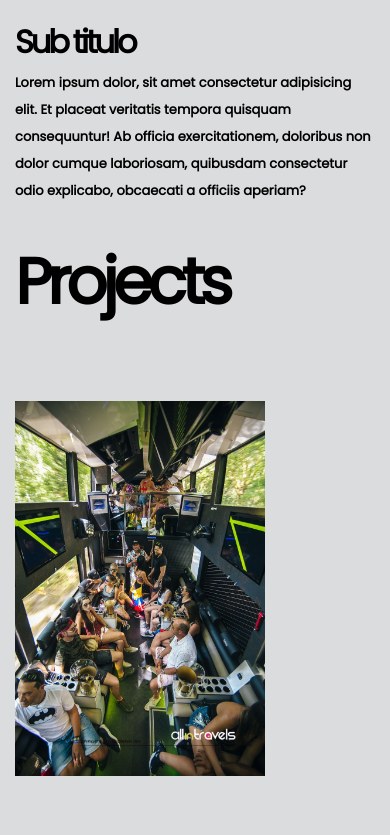
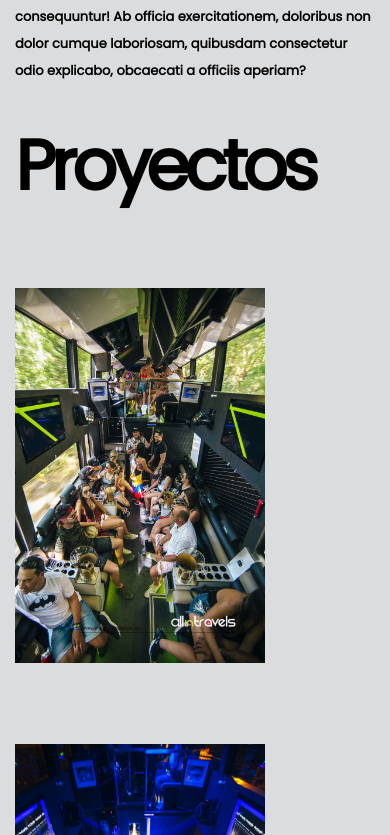
Before and after one commit to Kaziuz/dweb, a React (Create React App) app in the folder front/: page / in a window 390 px wide. Shown: the part 1069-1904 px from the top of the page. Built offline with nearby package versions, Linux system fonts and the light colour scheme; a web font is replaced by a local one.

Commit message:
empeizo a crear footer para celular

```diff
--- a/front/src/App.js
+++ b/front/src/App.js
@@ -55,14 +55,15 @@ function App () {
   return (
     <Fragment>
       <NavBar />
-      <Container style={{ marginTop: 120, background: 'rgba(219, 220, 222, 1)' }}>
+
+      <Container style={{ background: 'rgba(219, 220, 222, 1)' }}>
         <Row>
           <Bienvenida />
         </Row>
 
         <Row>
           <div className="col-lg-12">
-            <h2 className="titulos-pricipales text-left mt-4">Projects</h2>
+            <h2 className="titulos-pricipales text-left mt-4">Proyectos</h2>
             <Galeria images={img}/>
           </div>
         </Row>
--- a/front/src/Footer.js
+++ b/front/src/Footer.js
@@ -8,8 +8,9 @@ import dwebwhite from './img/dwebwhite.png'
 function Footer () {
   return (
     <Fragment>
+      <div className="d-none d-sm-block">
         <Navbar color="faded"
-        className="bg-dark mt-4 mx-0 d-flex justify-content-around">
+          className="d-flex justify-content-around bg-dark py-2 px-2">
           <NavbarBrand
             href="/"
           >
@@ -29,6 +30,12 @@ function Footer () {
             </div>
           </div>
         </Navbar>
+      </div>
+
+      {/* solo se vera en celulares*/}
+      <div className="d-block d-sm-none">
+      <Navbar className="d-flex justify-content-around bg-dark fixed-bottom">navbar en celular</Navbar>
+      </div>
     </Fragment>
   )
 }
--- a/front/src/root.css
+++ b/front/src/root.css
@@ -29,8 +29,7 @@ body {
 
 @media only screen and (max-width: 576px) {
     .titulos-pricipales {
-        font-size: 4rem;
-        text-align: center;
+        font-size: 70px;
         font-weight: 700;
         letter-spacing: -5px;
         text-transform: none;
```
Lines whose indentation alone changed are shown as unchanged.
